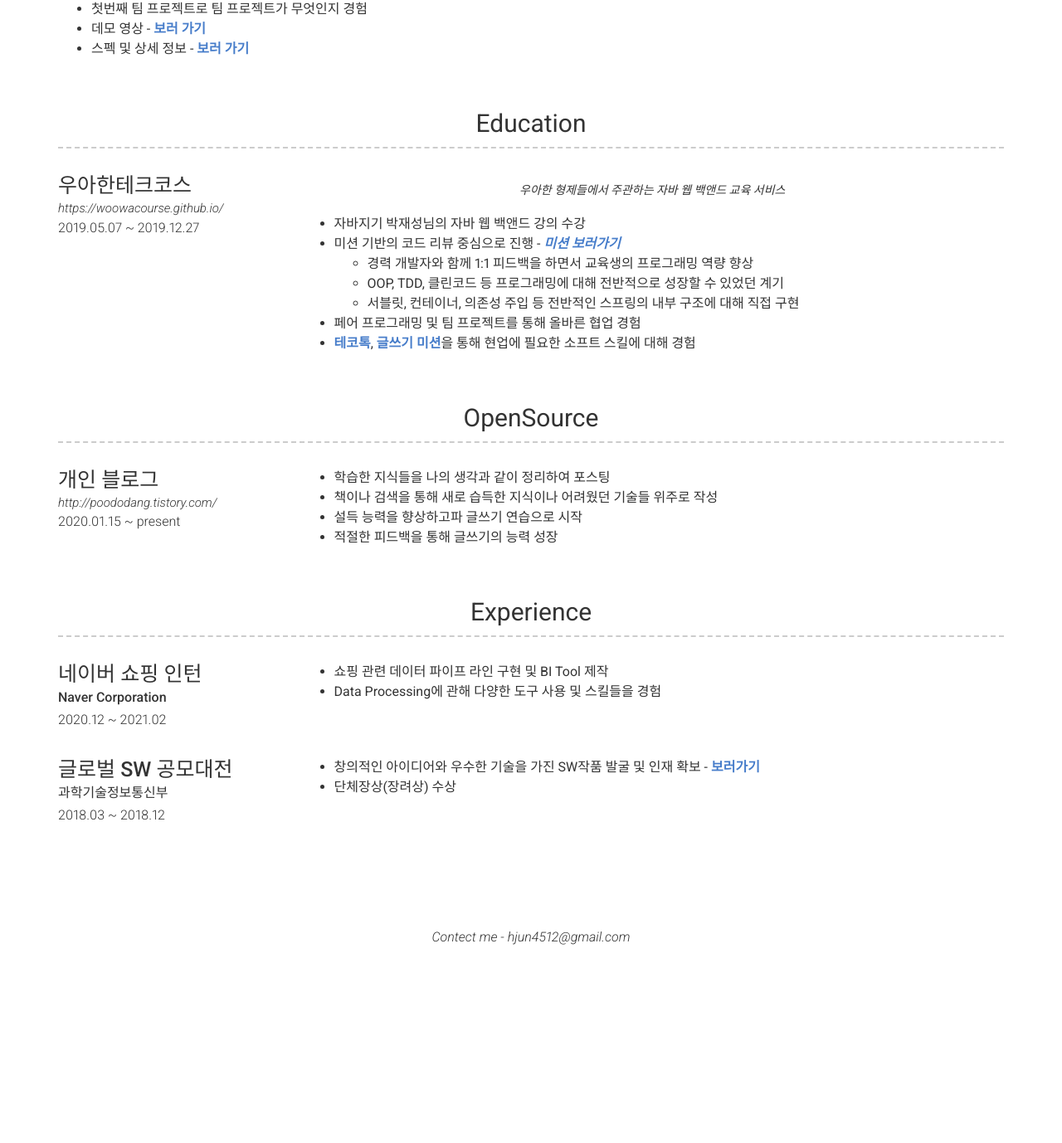
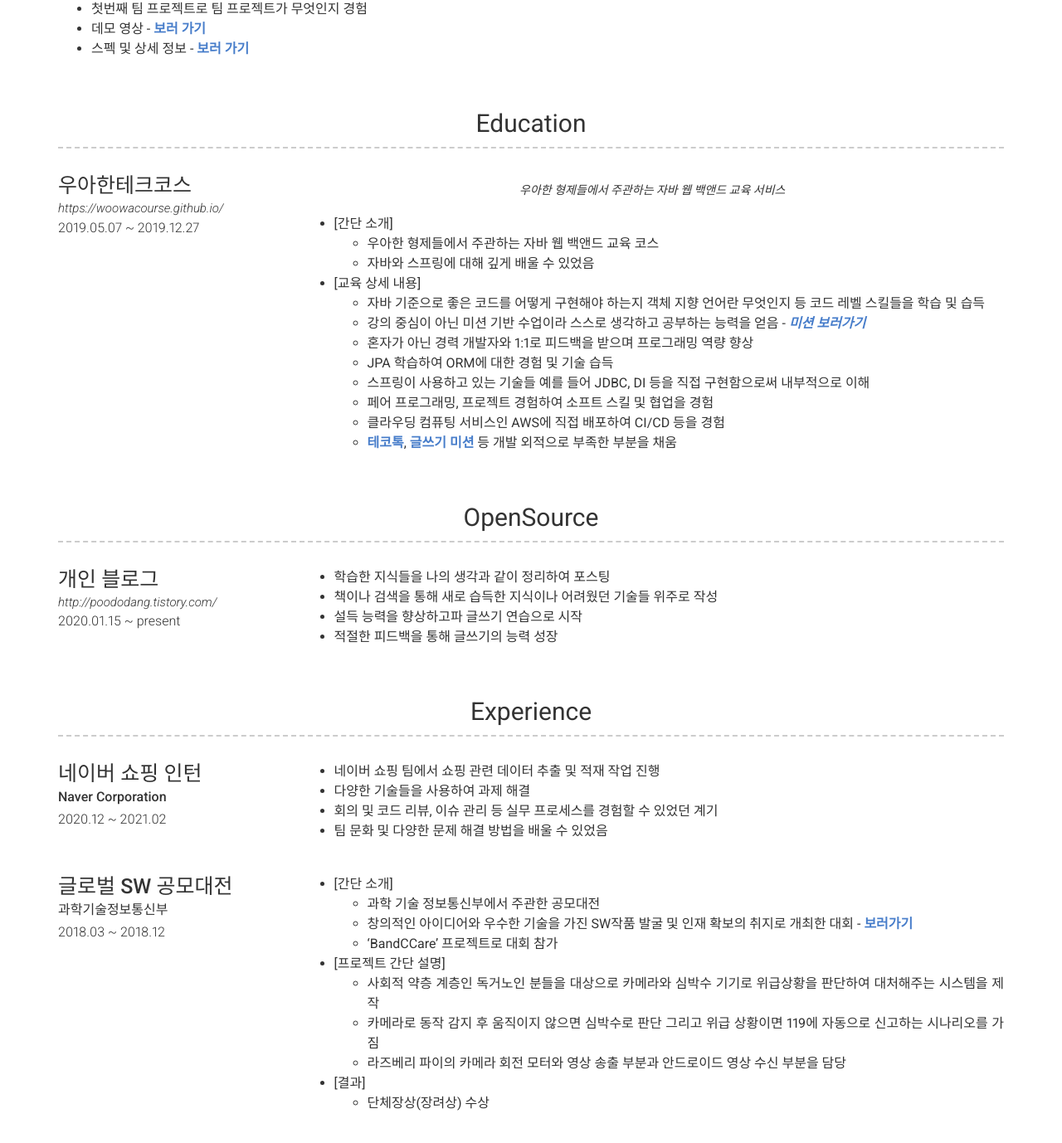
Before and after one commit to backlo/backlo.github.io, a Jekyll site: the page built from index.md, in a window 1280 px wide and 1400 px high, scrolled down 2560 px. Shown: the top 1378 px of the window at 83% size. Built offline with Jekyll 4.4.1, drawn with Linux system fonts in a browser that asks for light colours; nearby versions of some CDN libraries; before the commit the page ends 3709 px from its top, so only the background shows below that.

Commit message:
resume 수정

```diff
--- a/_data/education.yml
+++ b/_data/education.yml
@@ -6,10 +6,15 @@
   quote: >
     우아한 형제들에서 주관하는 자바 웹 백앤드 교육 서비스
   description: |
-    - 자바지기 박재성님의 자바 웹 백앤드 강의 수강
-    - 미션 기반의 코드 리뷰 중심으로 진행 - ***[미션 보러가기](https://github.com/backlo/woowahantechcourse/)***
-      - 경력 개발자와 함께 1:1 피드백을 하면서 교육생의 프로그래밍 역량 향상
-      - OOP, TDD, 클린코드 등 프로그래밍에 대해 전반적으로 성장할 수 있었던 계기
-      - 서블릿, 컨테이너, 의존성 주입 등 전반적인 스프링의 내부 구조에 대해 직접 구현
-    - 페어 프로그래밍 및 팀 프로젝트를 통해 올바른 협업 경험
-    - **[테코톡](https://www.youtube.com/watch?v=6wPr2jgdDxM&t=16s)**, **[글쓰기 미션](https://github.com/woowacourse/woowa-writing-1/tree/backlo)**을 통해 현업에 필요한 소프트 스킬에 대해 경험
+    - [간단 소개]
+      - 우아한 형제들에서 주관하는 자바 웹 백앤드 교육 코스
+      - 자바와 스프링에 대해 깊게 배울 수 있었음
+    - [교육 상세 내용]
+      - 자바 기준으로 좋은 코드를 어떻게 구현해야 하는지 객체 지향 언어란 무엇인지 등 코드 레벨 스킬들을 학습 및 습득
+      - 강의 중심이 아닌 미션 기반 수업이라 스스로 생각하고 공부하는 능력을 얻음 - ***[미션 보러가기](https://github.com/backlo/woowahantechcourse/)***
+      - 혼자가 아닌 경력 개발자와 1:1로 피드백을 받으며 프로그래밍 역량 향상
+      - JPA 학습하여 ORM에 대한 경험 및 기술 습득
+      - 스프링이 사용하고 있는 기술들 예를 들어 JDBC, DI 등을 직접 구현함으로써 내부적으로 이해
+      - 페어 프로그래밍, 프로젝트 경험하여 소프트 스킬 및 협업을 경험
+      - 클라우딩 컴퓨팅 서비스인 AWS에 직접 배포하여 CI/CD 등을 경험
+      - **[테코톡](https://www.youtube.com/watch?v=6wPr2jgdDxM&t=16s)**, **[글쓰기 미션](https://github.com/woowacourse/woowa-writing-1/tree/backlo)** 등 개발 외적으로 부족한 부분을 채움
--- a/_data/experience.yml
+++ b/_data/experience.yml
@@ -4,12 +4,25 @@
   qualification: Naver Corporation
   dates: 2020.12 ~ 2021.02
   description: |
-    - 쇼핑 관련 데이터 파이프 라인 구현 및 BI Tool 제작
-    - Data Processing에 관해 다양한 도구 사용 및 스킬들을 경험
+    - 네이버 쇼핑 팀에서 쇼핑 관련 데이터 추출 및 적재 작업 진행
+    - 다양한 기술들을 사용하여 과제 해결
+    - 회의 및 코드 리뷰, 이슈 관리 등 실무 프로세스를 경험할 수 있었던 계기
+    - 팀 문화 및 다양한 문제 해결 방법을 배울 수 있었음
+
 - layout: left
   name: 글로벌 SW 공모대전
   qualification: 과학기술정보통신부
   dates: 2018.03 ~ 2018.12
   description: |
-    - 창의적인 아이디어와 우수한 기술을 가진 SW작품 발굴 및 인재 확보 - **[보러가기](http://www.itdaily.kr/news/articleView.html?idxno=92193)**
-    - 단체장상(장려상) 수상
+    - [간단 소개]
+      - 과학 기술 정보통신부에서 주관한 공모대전
+      - 창의적인 아이디어와 우수한 기술을 가진 SW작품 발굴 및 인재 확보의 취지로 개최한 대회 - **[보러가기](http://www.itdaily.kr/news/articleView.html?idxno=92193)**
+      - 'BandCCare' 프로젝트로 대회 참가
+
+    - [프로젝트 간단 설명]
+      - 사회적 약층 계층인 독거노인 분들을 대상으로 카메라와 심박수 기기로 위급상황을 판단하여 대처해주는 시스템을 제작
+      - 카메라로 동작 감지 후 움직이지 않으면 심박수로 판단 그리고 위급 상황이면 119에 자동으로 신고하는 시나리오를 가짐
+      - 라즈베리 파이의 카메라 회전 모터와 영상 송출 부분과 안드로이드 영상 수신 부분을 담당
+
+    - [결과]
+      - 단체장상(장려상) 수상
```
